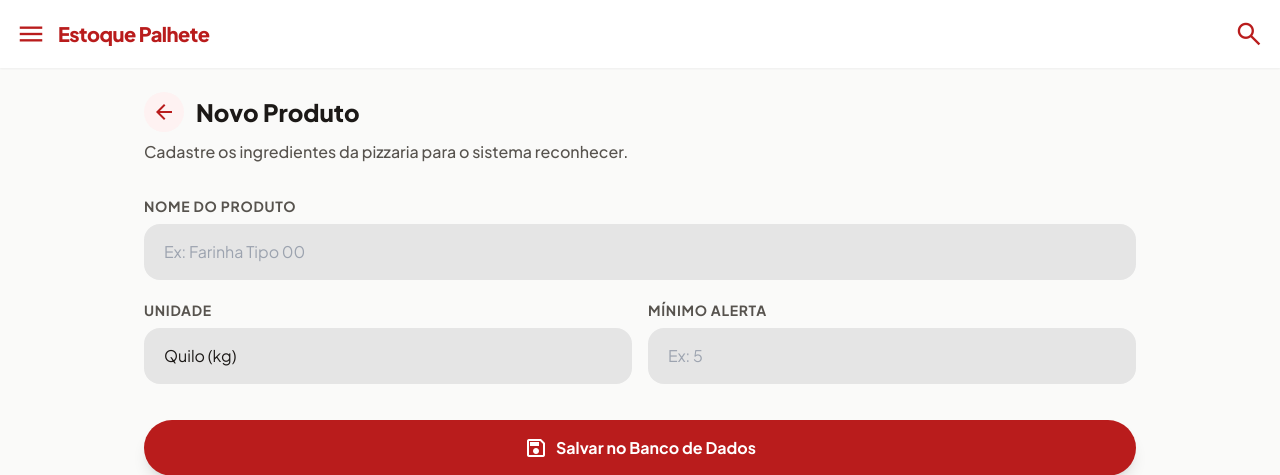
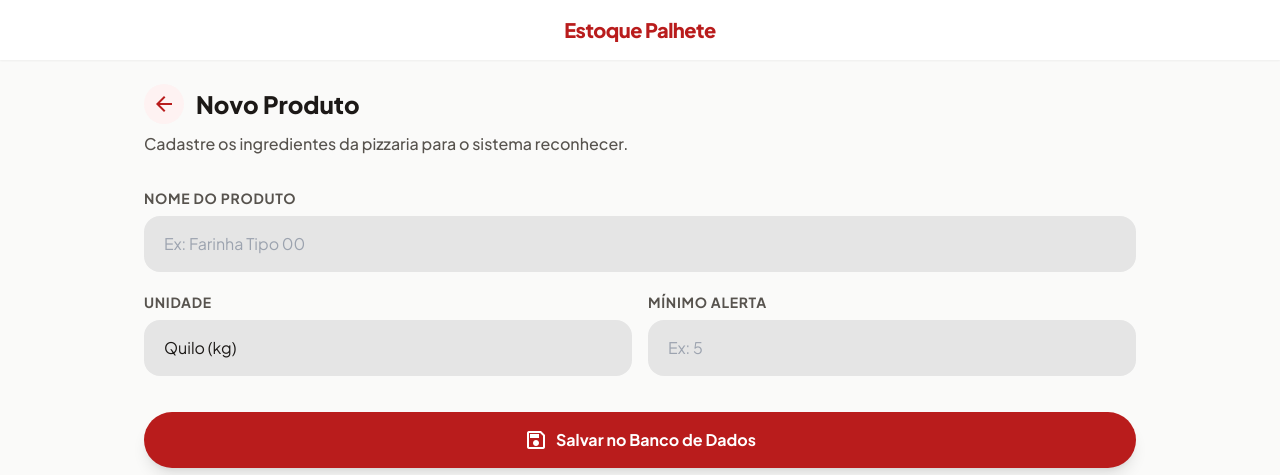
Before and after one commit to caterine-dev/controle-estoque-palhete, a Flask app: page /cadastro-produto in a window 1280 px wide. Shown: the top 475 px of the page. Run offline with Flask 3, Linux system fonts and the light colour scheme; a user stored in the database is signed in; some libraries are stand-ins or nearby versions.

Commit message:
style: remove botoes inativos do cabecalho

```diff
--- a/templates/base.html
+++ b/templates/base.html
@@ -38,16 +38,8 @@
 <body class="text-on-surface antialiased min-h-screen relative pb-32">
 
     {% if request.endpoint != 'login' %}
-    <header class="bg-surface sticky top-0 z-10 px-4 py-4 flex items-center justify-between shadow-sm">
-        <div class="flex items-center gap-3">
-            <button class="text-primary active:scale-95 transition-transform flex items-center justify-center">
-                <span class="material-symbols-outlined text-3xl">menu</span>
-            </button>
-            <h1 class="text-xl font-extrabold text-primary tracking-tight">Estoque Palhete</h1>
-        </div>
-        <button class="text-primary active:scale-95 transition-transform flex items-center justify-center">
-            <span class="material-symbols-outlined text-3xl">search</span>
-        </button>
+    <header class="bg-surface sticky top-0 z-10 px-4 py-4 flex items-center justify-center shadow-sm">
+        <h1 class="text-xl font-extrabold text-primary tracking-tight">Estoque Palhete</h1>
     </header>
     {% endif %}
 
```
